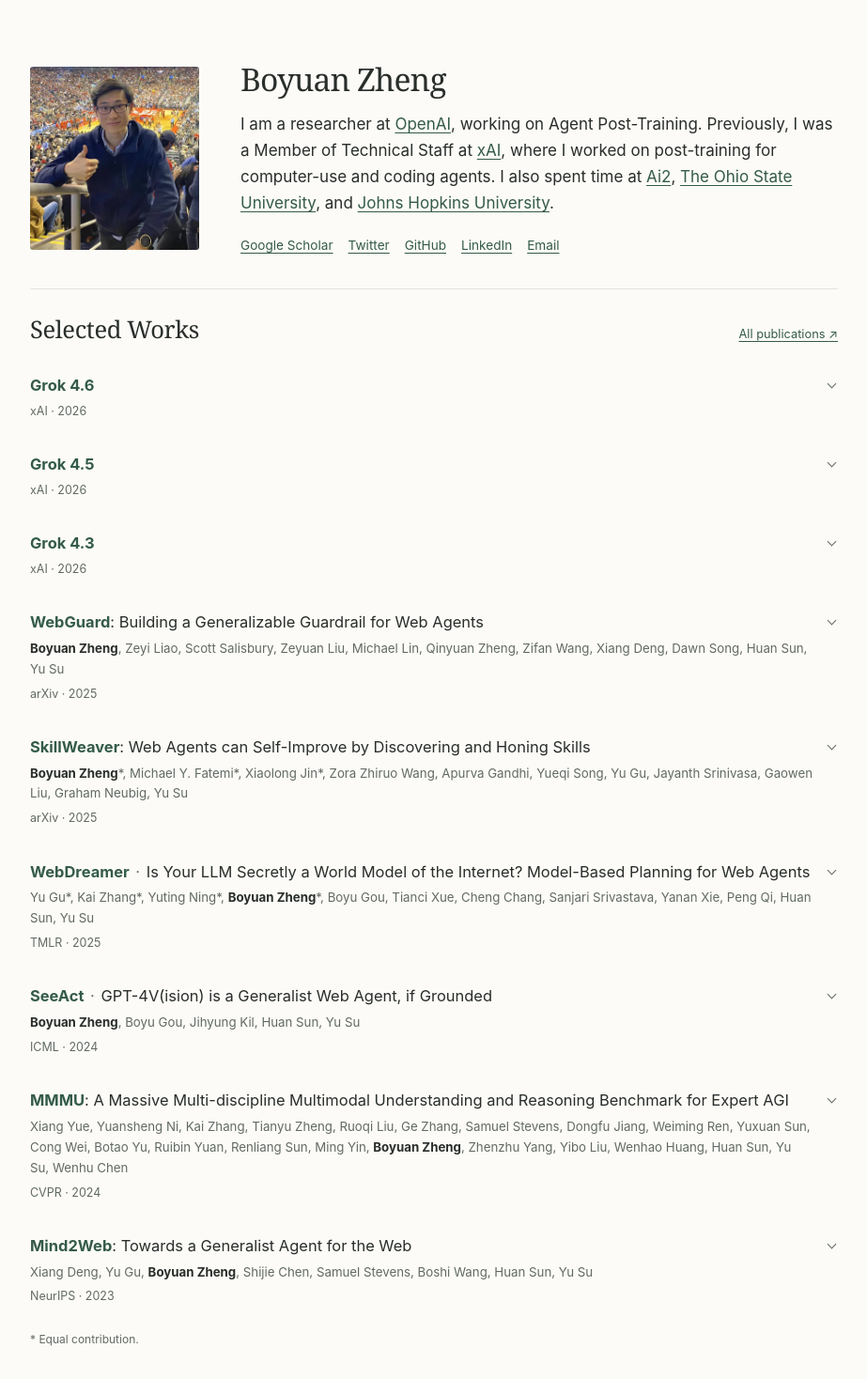
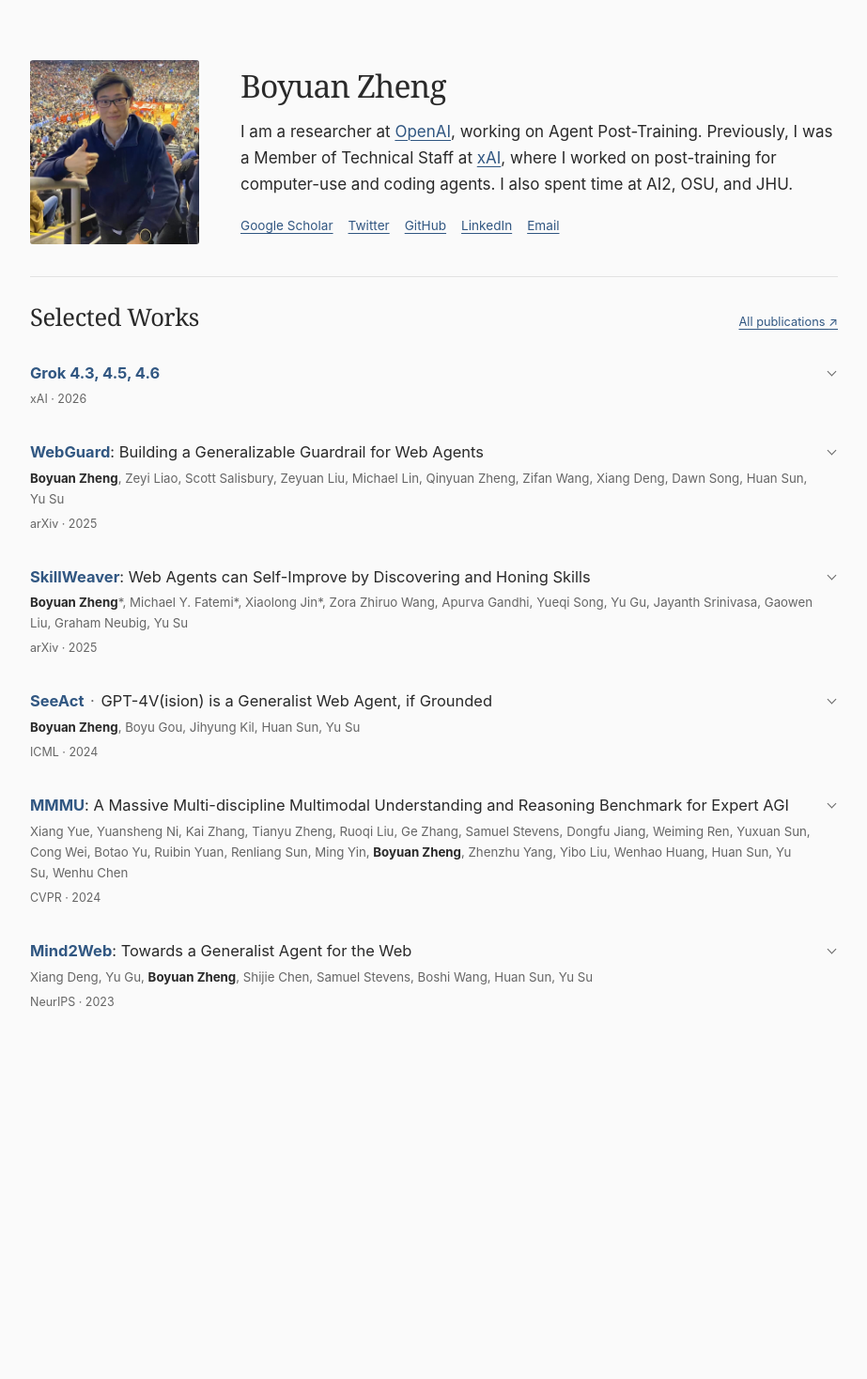
Before and after one commit to boyuanzheng010/boyuanzheng010.github.io, a Jekyll site: the page built from index.md, in a window 1280 px wide. Shown: the whole page at 94% size, without its empty margins (178-1101 px from the left). Built offline with Jekyll 4.4.1, drawn with Linux system fonts in a browser that asks for light colours; after the commit the page ends 1126 px from its top, so only the background shows below that.

Commit message:
Simplify selected works and refresh neutral homepage colors

```diff
--- a/_data/selected_work.yml
+++ b/_data/selected_work.yml
@@ -1,31 +1,21 @@
-# Grok models first; papers follow in reverse order of first public release.
+# Grok work first; papers follow in reverse order of first public release.
 # Displayed years refer to the listed publication venues.
-# Grok 4.5 / 4.6 contribution descriptions can be added once supplied.
+# The contribution summary describes Grok 4.3 specifically.
 ---
 main:
-- id: grok-4-6
-  name: Grok 4.6
+- id: grok
+  name: Grok 4.3, 4.5, 4.6
   venue: xAI
   year: 2026
-  links:
-  - label: Announcement
-    url: https://x.ai/news/grok-4-6
-- id: grok-4-5
-  name: Grok 4.5
-  venue: xAI
-  year: 2026
-  links:
-  - label: Announcement
-    url: https://x.ai/news/grok-4-5
-- id: grok-4-3
-  name: Grok 4.3
-  venue: xAI
-  year: 2026
-  summary: I contributed to visual coding capabilities, using computer-use agents
+  summary: For Grok 4.3, I contributed to visual coding capabilities, using computer-use agents
     to test generated applications and provide feedback for reinforcement learning.
   links:
-  - label: Model
+  - label: Grok 4.3
     url: https://docs.x.ai/developers/models/grok-4.3
+  - label: Grok 4.5
+    url: https://x.ai/news/grok-4-5
+  - label: Grok 4.6
+    url: https://x.ai/news/grok-4-6
 - id: webguard
   name: WebGuard
   title: 'WebGuard: Building a Generalizable Guardrail for Web Agents'
@@ -78,36 +68,6 @@ main:
     url: https://github.com/OSU-NLP-Group/SkillWeaver
   - label: Project
     url: https://osu-nlp-group.github.io/SkillWeaver/
-- id: webdreamer
-  name: WebDreamer
-  title: Is Your LLM Secretly a World Model of the Internet? Model-Based Planning
-    for Web Agents
-  summary: Planning with language-model world models to predict the consequences of
-    web actions before executing them.
-  authors:
-  - name: Yu Gu
-    equal: true
-  - name: Kai Zhang
-    equal: true
-  - name: Yuting Ning
-    equal: true
-  - name: Boyuan Zheng
-    equal: true
-  - name: Boyu Gou
-  - name: Tianci Xue
-  - name: Cheng Chang
-  - name: Sanjari Srivastava
-  - name: Yanan Xie
-  - name: Peng Qi
-  - name: Huan Sun
-  - name: Yu Su
-  venue: TMLR
-  year: 2025
-  links:
-  - label: Paper
-    url: https://arxiv.org/abs/2411.06559
-  - label: Code
-    url: https://github.com/OSU-NLP-Group/WebDreamer
 - id: seeact
   name: SeeAct
   title: GPT-4V(ision) is a Generalist Web Agent, if Grounded
--- a/_layouts/homepage.html
+++ b/_layouts/homepage.html
@@ -66,7 +66,6 @@
           {% include work-item.html work=work %}
           {% endfor %}
         </div>
-        <p class="contribution-note">* Equal contribution.</p>
       </section>
     </main>
     <script defer src="{{ '/assets/js/work-disclosure.js' | relative_url }}"></script>
--- a/assets/css/homepage.css
+++ b/assets/css/homepage.css
@@ -1,11 +1,11 @@
 :root {
   color-scheme: light dark;
-  --background: #fcfbf8;
-  --text: #292e2b;
-  --secondary: #626a64;
-  --link: #345b49;
-  --line: #e2e5dd;
-  --focus: #27754d;
+  --background: #fafafa;
+  --text: #292929;
+  --secondary: #666666;
+  --link: #315782;
+  --line: #e2e2e2;
+  --focus: #315782;
 }
 
 * { box-sizing: border-box; }
@@ -66,12 +66,11 @@ h3 { margin: 0 0 .45rem; font-size: 1.03rem; font-weight: 600; line-height: 1.45
 .work-summary { margin: 0; font-size: .91rem; line-height: 1.7; }
 .work-details .work-links { margin-top: 7px; }
 .work-details .work-links:first-child { margin-top: 0; }
-.contribution-note { margin: 8px 0 0; color: var(--secondary); font-size: .75rem; }
 .skip-link { position: absolute; top: -100px; left: 24px; padding: 8px 12px; background: var(--background); z-index: 1; }
 .skip-link:focus { top: 12px; }
 
 @media (prefers-color-scheme: dark) {
-  :root { --background: #181b18; --text: #e5e8e1; --secondary: #aeb7ad; --link: #abd0b8; --line: #353e34; --focus: #abd0b8; }
+  :root { --background: #1b1b1b; --text: #e7e7e7; --secondary: #b3b3b3; --link: #a6c8ef; --line: #383838; --focus: #a6c8ef; }
 }
 @media (max-width: 700px) {
   .page { padding: 44px 28px 28px; }
--- a/index.md
+++ b/index.md
@@ -2,4 +2,4 @@
 layout: homepage
 ---
 
-I am a researcher at [OpenAI](https://openai.com/), working on Agent Post-Training. Previously, I was a Member of Technical Staff at [xAI](https://x.ai/), where I worked on post-training for computer-use and coding agents. I also spent time at [Ai2](https://allenai.org/), [The Ohio State University](https://www.osu.edu/), and [Johns Hopkins University](https://www.jhu.edu/).
+I am a researcher at [OpenAI](https://openai.com/), working on Agent Post-Training. Previously, I was a Member of Technical Staff at [xAI](https://x.ai/), where I worked on post-training for computer-use and coding agents. I also spent time at AI2, OSU, and JHU.
```
